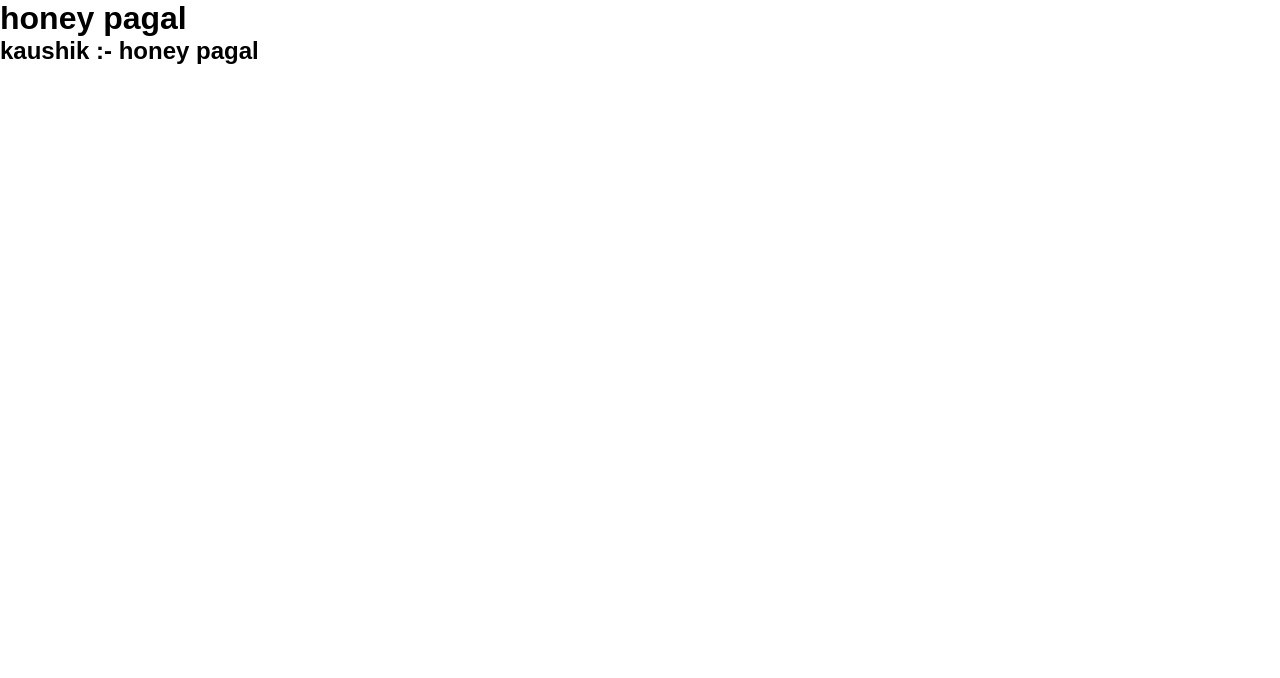
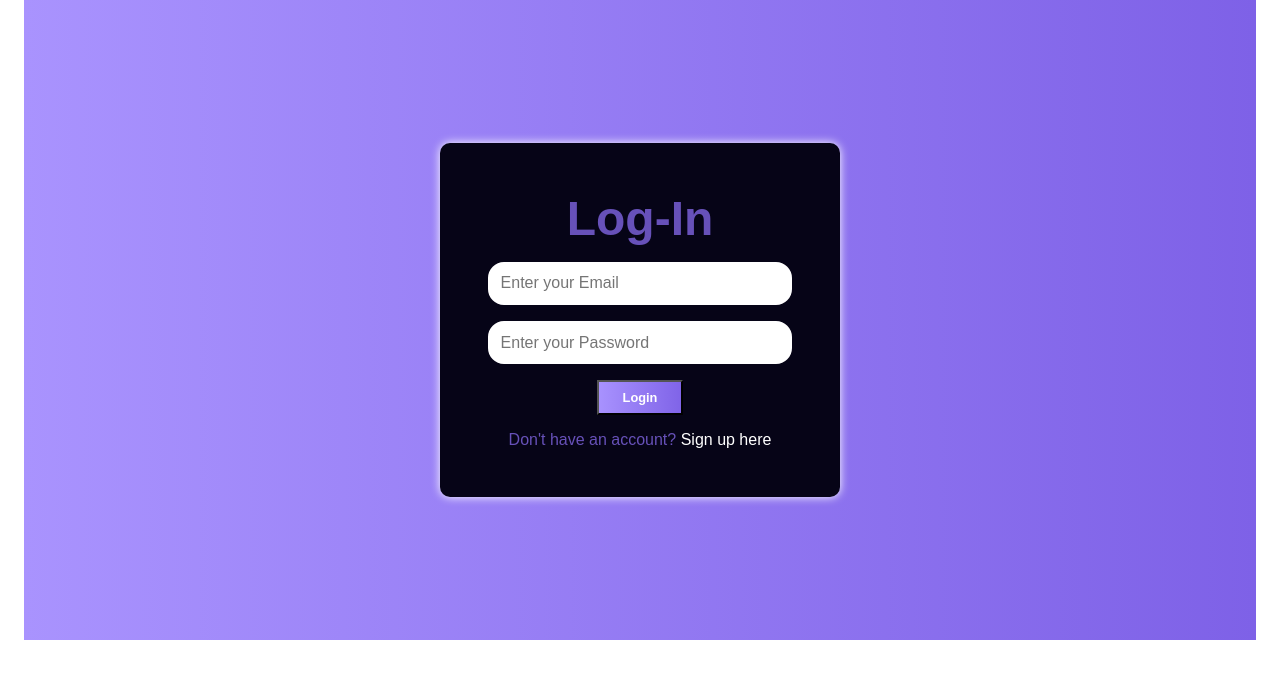
Before and after one commit to KashyapKaushik/EmniCampaignInformationkaushik1, a React (Create React App) app: page / in a window 1280 px wide. Shown: the top 678 px of the page. Built offline with nearby package versions, Linux system fonts and the light colour scheme.

Commit message:
modified

```diff
--- a/src/App.tsx
+++ b/src/App.tsx
@@ -12,10 +12,9 @@ import Signuppage from './components/Signuppage/Signuppage';
 function App() {
   return (
     <>
-      <h1>honey pagal</h1>
-      <h2>kaushik :- honey pagal</h2>
 
-{/*
+
+
     <Router>
       <div className='container'>
       <Routes>
@@ -25,7 +24,7 @@ function App() {
 
       </Routes>
       </div>
-    </Router> */}
+    </Router>
     </>
   );
 }
```
